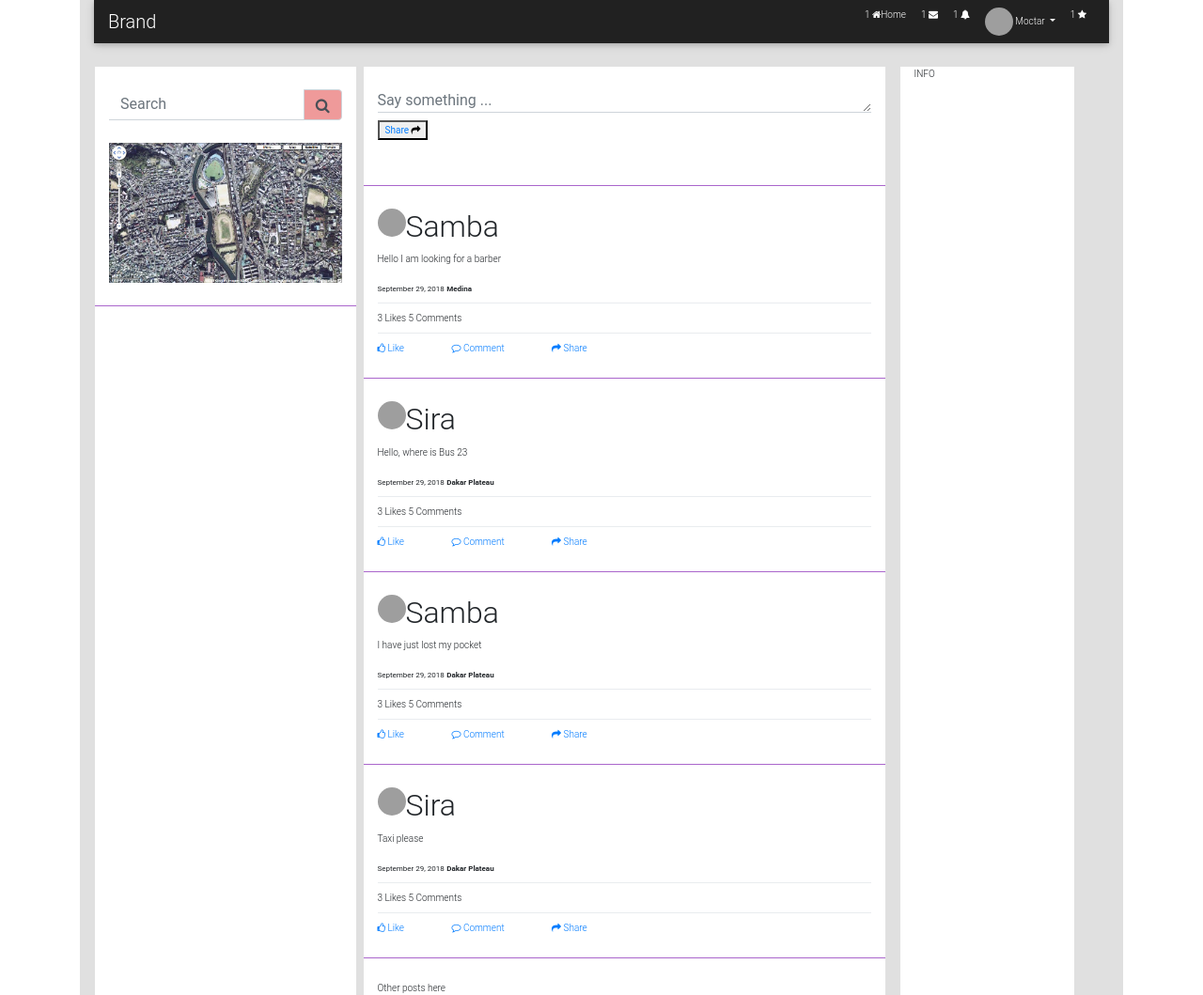
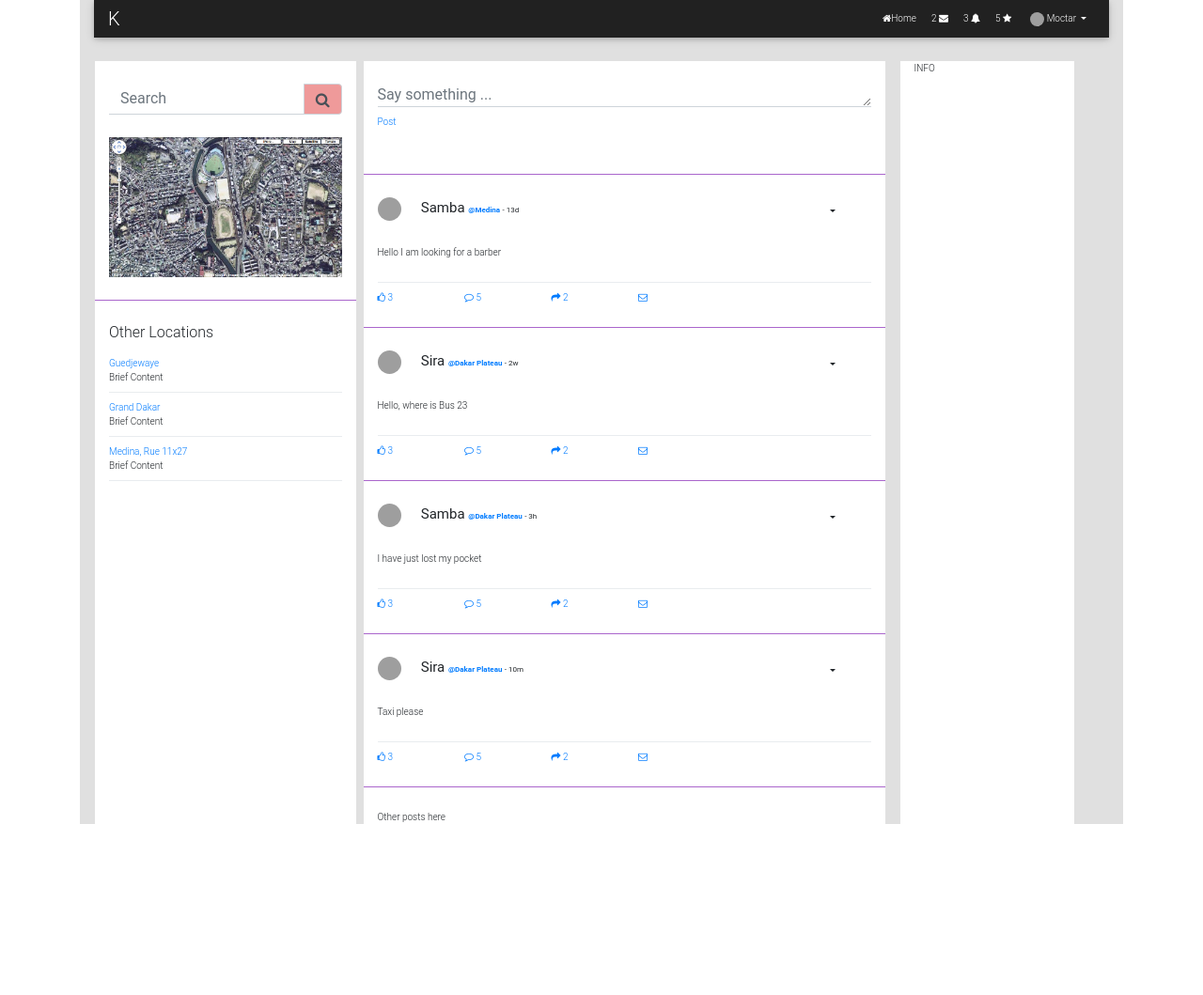
Before and after one commit to kawtal/kawtal, a Django app: page / in a window 1280 px wide. Shown: the whole page at 94% size. After the commit the page ends 877 px from the top, so only its background shows below. Run offline with Django 3.2, Linux system fonts and the light colour scheme; some libraries are stand-ins or nearby versions; grey boxes are pictures that could not be loaded.

Commit message:
Single post look and feel

```diff
--- a/djangoKawtal/street/static/street/css/street.css
+++ b/djangoKawtal/street/static/street/css/street.css
@@ -1,6 +1,6 @@
 .image-profile {
-  width: 30px;
-  height: 30px;
+  width: 15px;
+  height: 15px;
 }
 
 div {
--- a/djangoKawtal/street/templates/street/home.html
+++ b/djangoKawtal/street/templates/street/home.html
@@ -2,13 +2,12 @@
 {% load static %}
 
 {% block home %}
-<!-- <link href="https://maxcdn.bootstrapcdn.com/font-awesome/4.7.0/css/font-awesome.min.css" rel="stylesheet"> -->
 
 <div class="container-fluid bg-light">
 
     <!--Navbar-->
     <nav class="navbar navbar-dark sticky-top bg-dark flex-wrap2 flex-md-nowrap p-0">
-        <a class="navbar-brand col-auto mr-0" href="#">Brand</a>
+        <a class="navbar-brand col-auto mr-0" href="#">K</a>
 
         <!-- <Toogler> -->
         <button class="navbar-toggler d-md-none mt-1 mr-2" type="button" data-toggle="collapse" data-target="#navbarSupportedContent"
@@ -22,30 +21,38 @@
                 <ul class="navbar-nav mr-auto text-nowrap">
                     <!-- <NavbarHome> -->
                     <li class="nav-item">
-                        <a class="nav-link waves-effect waves-light">1
+                        <a class="nav-link waves-effect waves-light">
                             <i class="fa fa-home"></i>Home
                         </a>
                     </li>
                     <!-- </NavbarHome> -->
                     <!-- <Envelope> -->
                     <li class="nav-item">
-                        <a class="nav-link waves-effect waves-light">1
+                        <a class="nav-link waves-effect waves-light">2
                             <i class="fa fa-envelope"></i>
                         </a>
                     </li>
                     <!-- </Envelope> -->
                     <!-- <Bell> -->
                     <li class="nav-item">
-                        <a class="nav-link waves-effect waves-light">1
+                        <a class="nav-link waves-effect waves-light">3
                             <i class="fa fa-bell"></i>
                         </a>
                     </li>
                     <!-- </Bell> -->
+                    <!-- <Reputation> -->
+                    <li class="nav-item">
+                        <a class="nav-link waves-effect waves-light">5
+                            <i class="fa fa-star"></i>
+                        </a>
+                    </li>
+                    <!-- </Reputation> -->
                     <!-- <Profile> -->
                     <li class="nav-item avatar dropdown">
                         <a class="nav-link dropdown-toggle waves-effect waves-light" id="navbarDropdownMenuLink-5"
                             data-toggle="dropdown" aria-haspopup="true" aria-expanded="true">
-                            <img src="{% static user.image %}" class="rounded-circle z-depth-0 image-profile" alt="avatar image">
+                            <img src="{% static user.image %}" class="rounded-circle z-depth-0 image-profile ml-1" alt="avatar image"
+                                style="width:15px; height:15px">
                             {{ user.firstname }}
                         </a>
                         <div class="dropdown">
@@ -59,13 +66,6 @@
                         </div>
                     </li>
                     <!-- </Profile> -->
-                    <!-- <Friends> -->
-                    <li class="nav-item">
-                        <a class="nav-link waves-effect waves-light">1
-                            <i class="fa fa-star"></i>
-                        </a>
-                    </li>
-                    <!-- </Friends> -->
                 </ul>
             </div>
         </ul>
@@ -101,6 +101,18 @@
                 <div class="col-sm my-4 bg-secondary"></div>
             </div>
             <!-- </Separator> -->
+            <!-- <OtherSites> -->
+            <div>
+                <h6 class="pb-2">Other Locations</h6>
+            </div>
+            {% for site in sites %}
+            <div>
+                <a href="#">{{ site.name }}</a><br>
+                {{ site.content }}
+            </div>
+            <div class="dropdown-divider"></div>
+            {% endfor %}
+            <!-- </OtherSites> -->
         </div>
         <!-- </Left> -->
 
@@ -111,10 +123,9 @@
                 <textarea type="text" id="form7" class="md-textarea form-control" rows="1" placeholder="Say something ..."></textarea>
                 <label for="form7"></label>
                 <!-- <ShareButton> -->
-                <button type="button">
-                    <a href="#">Share</a>
-                    <span class="fa fa-share"></span>
-                </button>
+                <a href="#">
+                    Post
+                </a>
                 <!-- </ShareButton> -->
             </div>
             <!-- </writePost> -->
@@ -125,53 +136,59 @@
             </div>
             <!-- </Separator> -->
 
-
             <!-- <Posts> -->
             <div id="posts">
                 {% for post in posts %}
                 <!-- <Post> -->
                 <div id="post">
-                    <!-- <ProfileImage> -->
-                    <div>
-                        <img src="{% static post.image %}" class="rounded-circle float-left z-depth-0 image-profile">
-                        <h2> {{ post.author }}</h2>
+                    <div class="row">
+                        <div class="col-1">
+                            <img src="{% static user.image %}" class="rounded-circle float-left z-depth-0 image-profile"
+                                style="width:25px; height:25px">
+                        </div>
+                        <div class="col">
+                            <span style="font-size:15px;"><b>{{ post.author }}</b> </span>
+                            <a href="#"><small><b>@{{ post.location }}</b></small></a>
+                            <small> - {{ post.date }} </small>
+                        </div>
+                        <div class="col-2">
+                            <div class="dropdown">
+                                <a class="nav-link dropdown-toggle waves-effect waves-light" id="navbarDropdownMenuLink-5"
+                                    data-toggle="dropdown" aria-haspopup="true" aria-expanded="true">
+                                </a>
+                                <ul class="dropdown-menu" aria-labelledby="dropdownMenu1">
+                                    <li><a href="#" style="font-size:10px">Follow</a></li>
+                                    <li><a href="#" style="font-size:10px">Hide</a></li>
+                                    <li><a href="#" style="font-size:10px">Block</a></li>
+                                    <li role="separator" class="divider"></li>
+                                    <li><a href="#" style="font-size:10px">Other</a></li>
+                                </ul>
+                            </div>
+                        </div>
                     </div>
-                    <!-- </ProfileImage> -->
                     <!-- <PostContent> -->
-                    <div>
-                        <p>{{ post.content }}</p>
+                    <div class="row mt-3">
+                        <div class="col">
+                            <p>{{ post.content }}</p>
+                        </div>
                     </div>
                     <!-- </PostContent> -->
-                    <small>{{ post.date }}</small>
-                    <small><b>{{ post.location }}</b></small>
 
                     <div class="dropdown-divider"></div>
 
                     <!-- <PostReactions> -->
-                    <div>
-                        <div>
-                            <a>3 Likes</a>
-                            <a class="ml-6">5 Comments</a>
+                    <div class="row">
+                        <div class="col-2">
+                            <a href="#"> <i class="fa fa-thumbs-o-up"></i> 3</a>
                         </div>
-
-                        <div class="dropdown-divider"></div>
-
-                        <div>
-                            <!-- <Like> -->
-                            <a href="#" class="">
-                                <i class="fa fa-thumbs-o-up"></i> Like
-                            </a>
-                            <!-- </Like> -->
-                            <!-- <Comment> -->
-                            <a href="#" class="ml-5">
-                                <i class="fa fa-comment-o"></i> Comment
-                            </a>
-                            <!-- </Comment> -->
-                            <!-- <Share> -->
-                            <a href="#" class="ml-5">
-                                <i class="fa fa-share"></i> Share
-                            </a>
-                            <!-- </Share> -->
+                        <div class="col-2">
+                            <a href="#"> <i class="fa fa-comment-o"></i> 5</a>
+                        </div>
+                        <div class="col-2">
+                            <a href="#"> <i class="fa fa-share"></i> 2</a>
+                        </div>
+                        <div class="col-2">
+                            <a href="#"> <i class="fa fa-envelope-o"></i></a>
                         </div>
                     </div>
                     <!-- </PostReactions>> -->
--- a/djangoKawtal/street/views.py
+++ b/djangoKawtal/street/views.py
@@ -5,31 +5,27 @@ from django.http import HttpResponse
 posts = [
     {
         'author': "Samba",
-        'image': "street/img/mctr-fb.jpg",
         'content': "Hello I am looking for a barber",
         'location': "Medina",
-        'date': "September 29, 2018"
+        'date': "13d"
     },
     {
         'author': "Sira",
-        'image': "street/img/mctr-fb.jpg",
         'content': "Hello, where is Bus 23",
         'location': "Dakar Plateau",
-        'date': "September 29, 2018"
+        'date': "2w"
     },
     {
         'author': "Samba",
-        'image': "street/img/mctr-fb.jpg",
         'content': "I have just lost my pocket",
         'location': "Dakar Plateau",
-        'date': "September 29, 2018"
+        'date': "3h"
     },
     {
         'author': "Sira",
-        'image': "street/img/mctr-fb.jpg",
         'content': "Taxi please",
         'location': "Dakar Plateau",
-        'date': "September 29, 2018"
+        'date': "10m"
     },
 
 ]
@@ -41,10 +37,26 @@ user = {
     "location": "street/img/user-location.jpg"
 }
 
+sites = [
+    {
+        "name": "Guedjewaye",
+        "content": "Brief Content"
+    },
+    {
+        "name": "Grand Dakar",
+        "content": "Brief Content"
+    },
+    {
+        "name": "Medina, Rue 11x27",
+        "content": "Brief Content"
+    }
+]
+
 
 def home(request):
     context = {
         'posts': posts,
-        'user': user
+        'user': user,
+        'sites': sites
     }
     return render(request, 'street/home.html', context)
```
